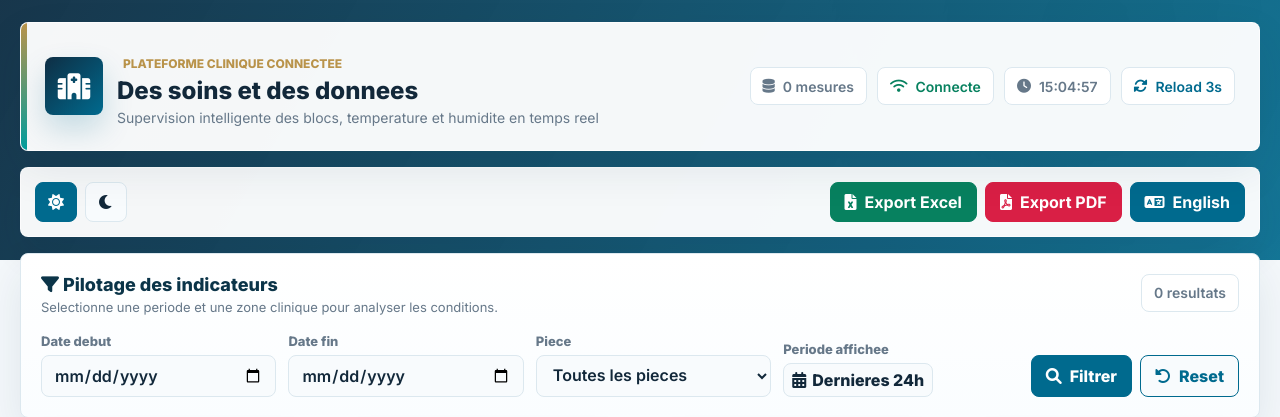
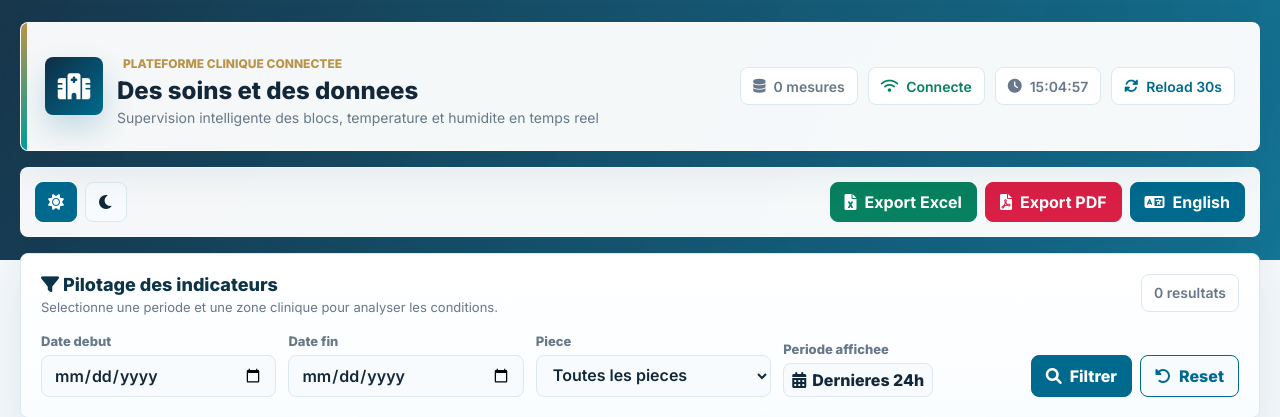
Before and after one commit to ZakHABIB/Projet-Django-GSI4, a Django app: page / in a window 1280 px wide. Shown: the top 417 px of the page. Run offline with Django 5.2, Linux system fonts and the light colour scheme; data that the repository does not hold is empty.

Commit message:
Set dashboard auto refresh to 30 seconds

```diff
--- a/templates/capteurs/dashboard.html
+++ b/templates/capteurs/dashboard.html
@@ -780,7 +780,7 @@
                 </div>
                 <div class="status-pill refreshing">
                     <i class="fas fa-rotate"></i>
-                    <span>Reload 3s</span>
+                    <span>Reload 30s</span>
                 </div>
             </div>
         </header>
@@ -1200,7 +1200,7 @@
 
             setInterval(function() {
                 window.location.reload();
-            }, 3000);
+            }, 30000);
         }
 
         function exportPDF() {
```
